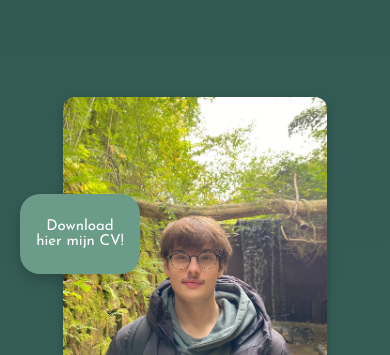
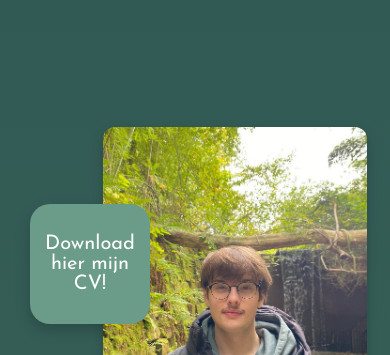
Before and after one commit to JoostVDL4/Portfolio, a plain HTML site: page index.html in a window 390 px wide. Shown: the part 745-1100 px from the top of the page. Drawn offline with Linux system fonts and the light colour scheme.

Commit message:
meer responsive

```diff
--- a/scss/components/footer.scss
+++ b/scss/components/footer.scss
@@ -45,6 +45,7 @@
     .footer{
         flex-direction: column;
         flex-wrap: wrap;
+        width:100vw;
     }
 
 }
--- a/scss/components/intro.scss
+++ b/scss/components/intro.scss
@@ -108,6 +108,18 @@
         width:100vw;
     }
 
+    .introButton{
+        position: relative;
+        background-color: rgb(106, 156, 137);
+        color: white;
+        margin:1rem;
+        padding: 1.5rem;
+        height: 12rem;
+        width: 12rem;
+        font-size: 2rem;
+
+    }
+
     .introText, .introImage {
         width: 100%;
         padding: 0;
@@ -117,6 +129,7 @@
         max-width: 90%;
         max-height: 40vh;
         margin-bottom: 2rem;
+        margin-left:8rem;
     }
 
     .introTitle {
--- a/scss/components/projects.scss
+++ b/scss/components/projects.scss
@@ -164,7 +164,15 @@
 @media (max-width: 1024px) {
     .projects {
         grid-template-columns: repeat(1, 1fr);
-        width:100%;
+        width:100vw;
     }
 
 }
+
+
+@media (min-width: 2000px) {
+    .card{
+        height:120rem;
+    }
+
+}
```
Also changed, not shown: css/style.css, 1 other file.
